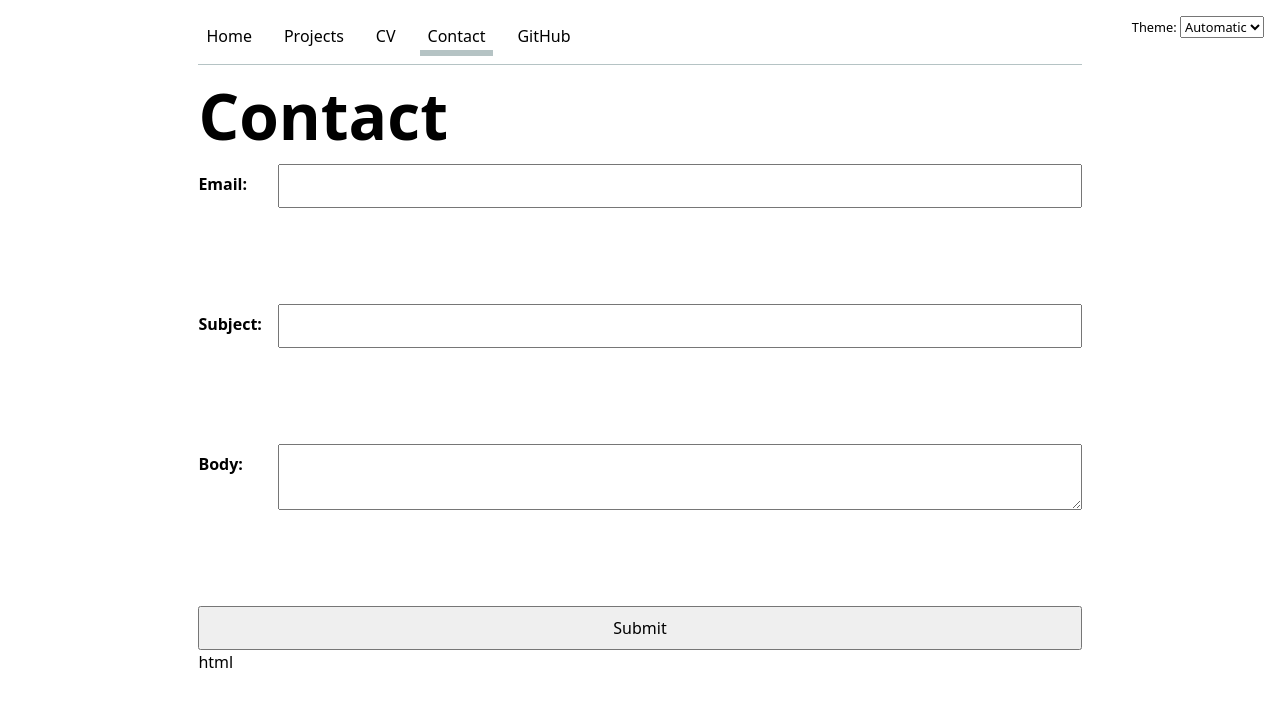
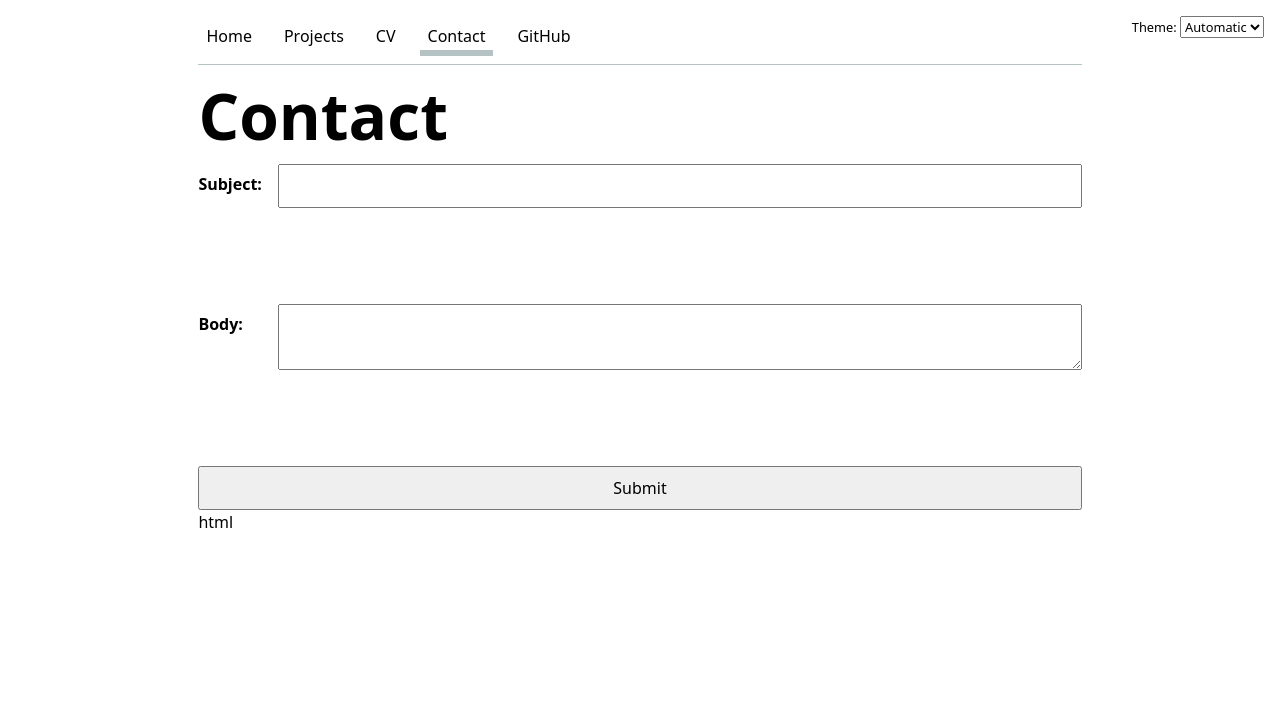
Before and after one commit to wel055/portfolio, a plain HTML site: page contact/index.html in a window 1280 px wide. Drawn offline with Linux system fonts and the light colour scheme.

Commit message:
updated contact form

```diff
--- a/contact/index.html
+++ b/contact/index.html
@@ -23,15 +23,6 @@
 
   <!-- Contact Form -->
   <form action="mailto:wel055@ucsd.edu" method="GET" enctype="text/plain">
-    <!-- Email field -->
-    <label for="email">Email:</label>
-    <input
-      type="email"
-      name="email"
-      id="email"
-    >
-    <br><br>
-
     <!-- Subject field -->
     <label for="subject">Subject:</label>
     <input
```
